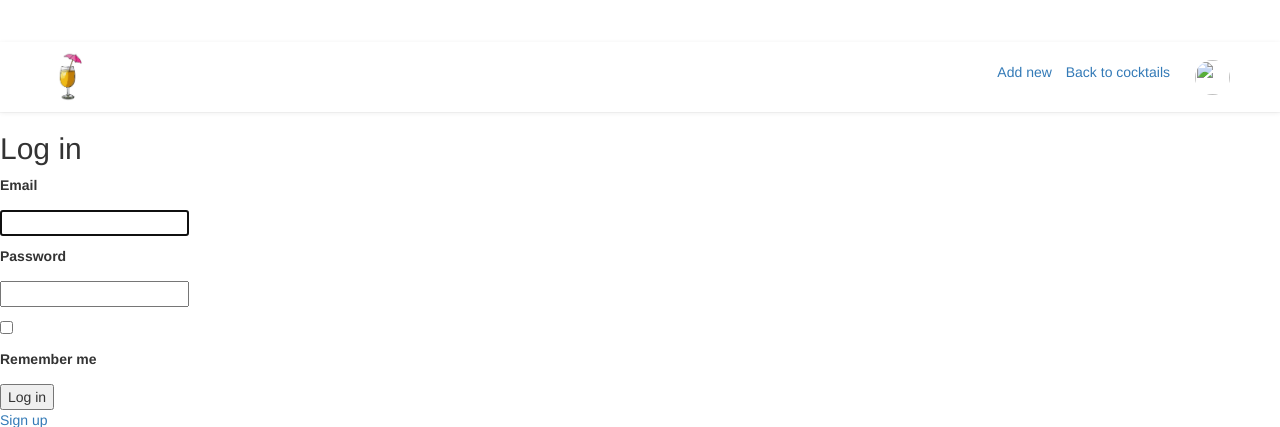
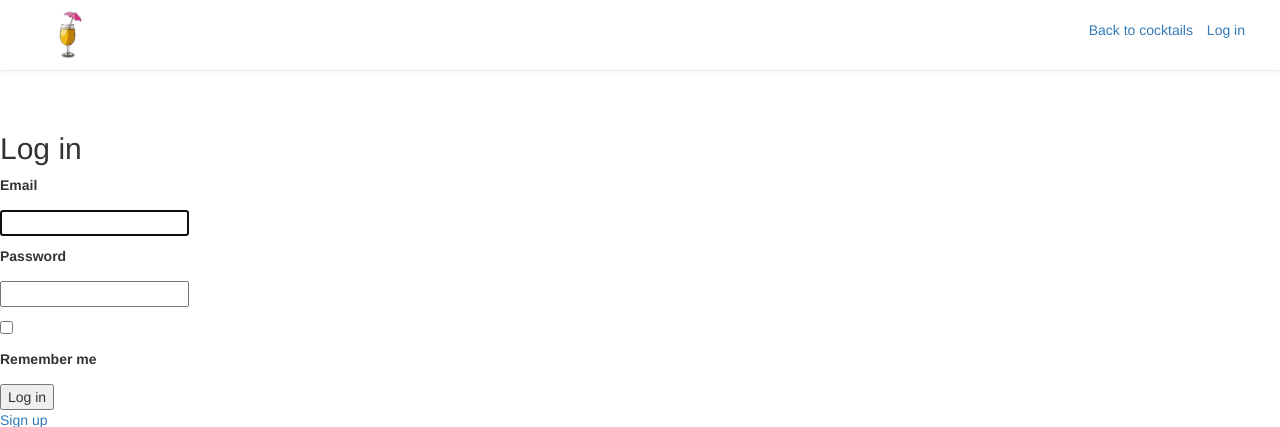
Before and after one commit to Reka85/rails-mister-cocktail, a Rails app: page /users/sign_in in a window 1280 px wide. Shown: the top 427 px of the page. Run offline with Rails 7, Linux system fonts and the light colour scheme; tables that the repository leaves empty hold one stand-in row (values such as "Sample post"); style sheets or scripts are compiled from the project's sources; parts of the project's set-up code (start-up, migrations or seed data) failed here and were passed over; some libraries are stand-ins or nearby versions.

Commit message:
navbar fixes for loin and logout

```diff
--- a/app/views/layouts/_navbar.html.erb
+++ b/app/views/layouts/_navbar.html.erb
@@ -10,21 +10,27 @@
   <!-- Right Navigation -->
   <div class="navbar-wagon-right hidden-xs hidden-sm">
     <ul class="list-unstyled list-inline">
-      <li><%= link_to "Add new", new_cocktail_path %></li>
       <li><%= link_to "Back to cocktails", root_path %></li>
+      <% if user_signed_in? %>
+        <li><%= link_to "Add new", new_cocktail_path %></li>
+      <% else %>
+        <li><%= link_to "Log in", new_user_session_path %></li>
+      <% end %>
     </ul>
 
     <!-- Profile picture with dropdown list -->
+    <% if user_signed_in? %>
     <div class="navbar-wagon-item">
       <div class="dropdown">
         <img src="https://kitt.lewagon.com/placeholder/users/ssaunier" class="avatar dropdown-toggle" id="navbar-wagon-menu" data-toggle="dropdown">
         <ul class="dropdown-menu dropdown-menu-right navbar-wagon-dropdown-menu">
           <li><a href="#">Profile</a></li>
           <li><a href="#">Dashboard</a></li>
-          <li><a href="#">Log Out</a></li>
+          <li><%=link_to("Log out", destroy_user_session_path, method: :delete) %></li>
         </ul>
       </div>
     </div>
+    <% end %>
   </div>
 
   <!-- Dropdown appearing on mobile only -->
@@ -34,8 +40,8 @@
       <ul class="dropdown-menu dropdown-menu-right navbar-wagon-dropdown-menu">
         <li><%= link_to "Back to cocktails", root_path %></li>
         <li><%= link_to "Add new", new_cocktail_path %></li>
-
       </ul>
     </div>
   </div>
+
 </div>
--- a/app/views/layouts/application.html.erb
+++ b/app/views/layouts/application.html.erb
@@ -12,9 +12,9 @@
   </head>
 
   <body>
+    <%= render "layouts/navbar"%>
     <p class="notice"><%= notice %></p>
     <p class="alert"><%= alert %></p>
-    <%= render "layouts/navbar"%>
     <%= yield %>
   </body>
 </html>
```
